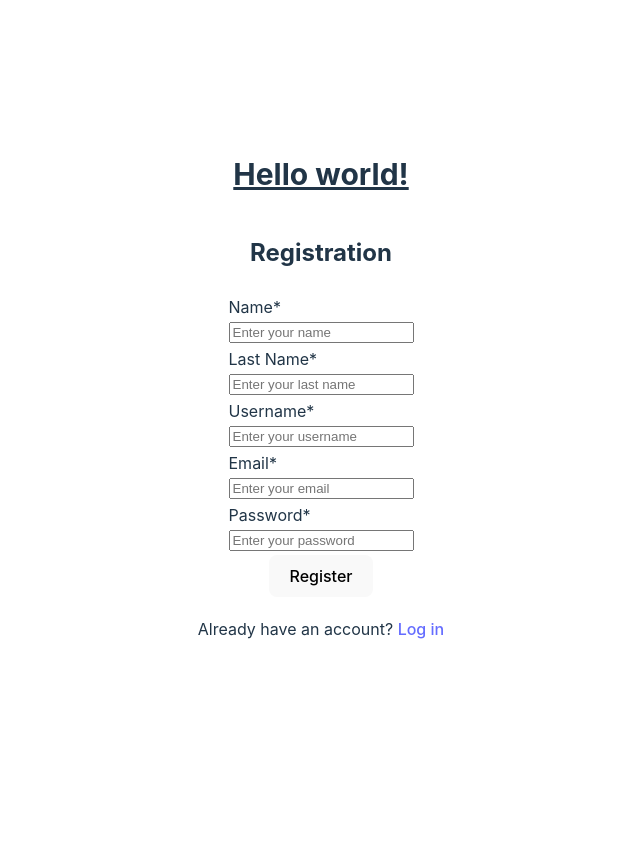
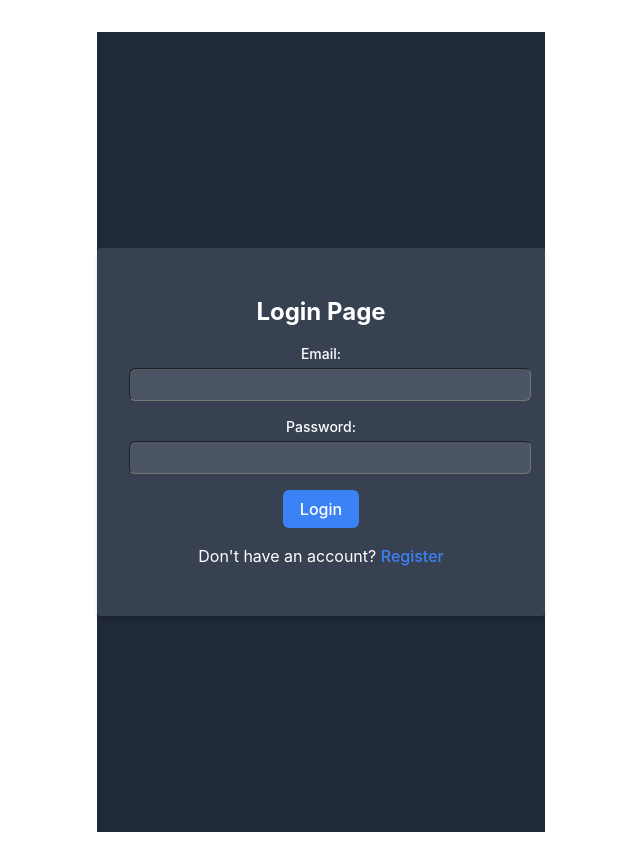
Before and after one commit to sheilabarnagot/HopefulHarvest, a React (Vite) app in the folder frontend/: page /login in a window 1280 px wide. Shown: the whole page, without its empty margins (319-959 px from the left). Before the commit the page ends 800 px from the top, so only its background shows below. Built offline with nearby package versions, Linux system fonts and the light colour scheme.

Commit message:
loginsida

```diff
--- a/frontend/package.json
+++ b/frontend/package.json
@@ -13,6 +13,9 @@
     "@chakra-ui/react": "^2.8.2",
     "@emotion/react": "^11.11.1",
     "@emotion/styled": "^11.11.0",
+    "@types/axios": "^0.14.0",
+    "@types/react-router-dom": "^5.3.3",
+    "axios": "^1.6.2",
     "framer-motion": "^10.16.16",
     "react": "^18.2.0",
     "react-dom": "^18.2.0",
--- /dev/null
+++ b/frontend/src/login.tsx
@@ -0,0 +1,79 @@
+import React, { useState } from 'react';
+import { Link, useNavigate } from 'react-router-dom';
+import axios from 'axios';
+
+const Login: React.FC = () => {
+  const [email, setEmail] = useState<string>('');
+  const [password, setPassword] = useState<string>('');
+  const [error, setError] = useState<string | null>(null);
+  const navigate = useNavigate();
+
+  const handleLogin = async () => {
+    try {
+      const response = await axios.post('/api/login', {
+        email,
+        password,
+      });
+
+      if (response.status === 200) {
+        console.log('Login successful');
+        navigate('/dashboard'); //
+      } else {
+        setError('Error during login');
+      }
+    } catch (error) {
+      setError('Error during login');
+      console.error('Error during login', error);
+    }
+  };
+
+  return (
+    <div className="flex items-center justify-center min-h-screen bg-gray-800 text-white">
+      <div className="bg-gray-700 p-8 rounded shadow-md w-96">
+        <h1 className="text-2xl font-bold mb-4">Login Page</h1>
+        {error && <p className="text-red-500 mb-4">{error}</p>}
+        <form>
+          <div className="mb-4">
+            <label htmlFor="email" className="block text-sm font-medium">
+              Email:
+            </label>
+            <input
+              type="email"
+              id="email"
+              className="mt-1 p-2 w-full border rounded-md bg-gray-600 text-gray-800"
+              value={email}
+              onChange={(e) => setEmail(e.target.value)}
+            />
+          </div>
+          <div className="mb-4">
+            <label htmlFor="password" className="block text-sm font-medium">
+              Password:
+            </label>
+            <input
+              type="password"
+              id="password"
+              className="mt-1 p-2 w-full border rounded-md bg-gray-600 text-gray-800"
+              value={password}
+              onChange={(e) => setPassword(e.target.value)}
+            />
+          </div>
+          <button
+            type="button"
+            onClick={handleLogin}
+            className="bg-blue-500 text-white py-2 px-4 rounded-md hover:bg-blue-600"
+          >
+            Login
+          </button>
+        </form>
+        <p className="mt-4">
+          Don't have an account?{' '}
+          <Link to="/register" className="text-blue-500">
+            Register
+          </Link>
+        </p>
+      </div>
+    </div>
+  );
+};
+
+export default Login;
--- a/frontend/src/main.tsx
+++ b/frontend/src/main.tsx
@@ -1,12 +1,19 @@
 import React from 'react'
 import ReactDOM from 'react-dom/client'
+import { BrowserRouter as Router, Route, Routes } from 'react-router-dom';
 import App from './App.tsx'
 import './index.css'
 import UserRegistration from './UserRegistration.tsx'
+import Login from './login.tsx'
 
 ReactDOM.createRoot(document.getElementById('root')!).render(
   <React.StrictMode>
-    <App />
-    <UserRegistration />
+    <Router>
+      <Routes>
+        <Route path="/register" element={<UserRegistration />} />
+        <Route path="/login" element={<Login/>} />
+        <Route path="/" element={<App />} />
+      </Routes>
+    </Router>
   </React.StrictMode>,
 )
```
Also changed, not shown: 1 other file (tests, documents, lock files or other folders).
